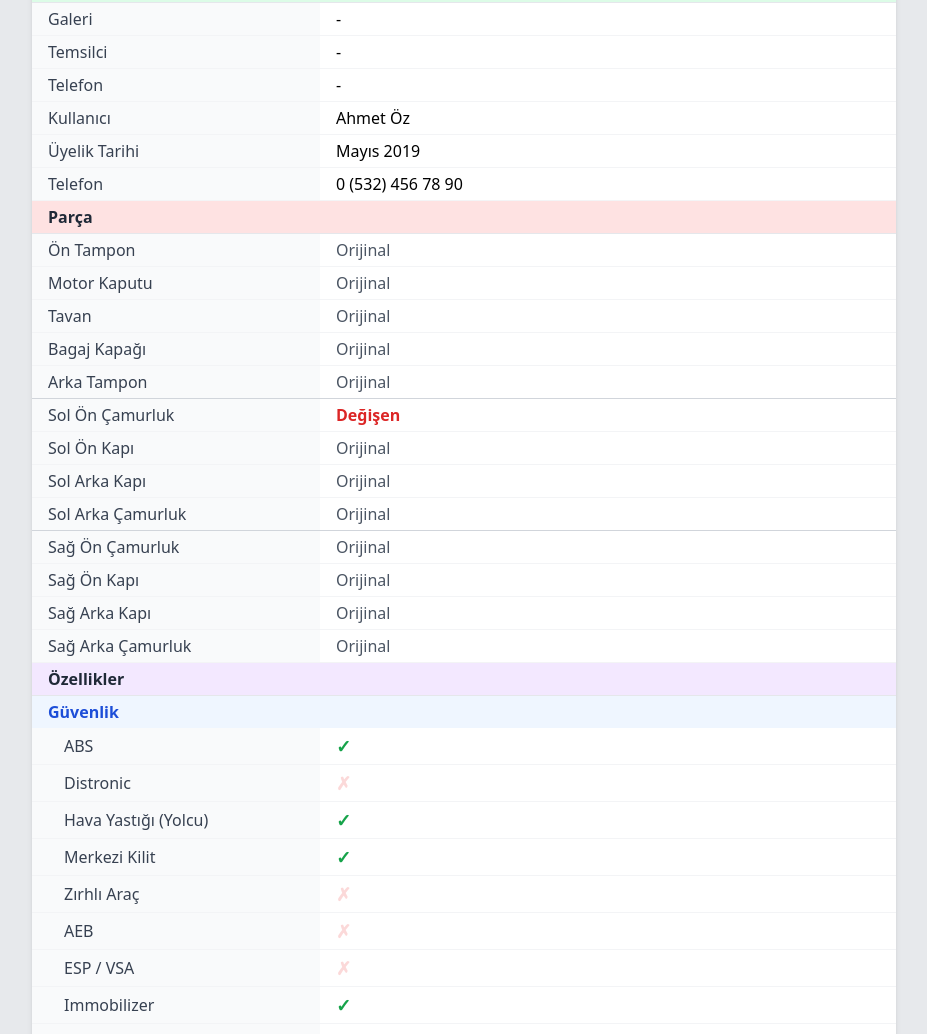
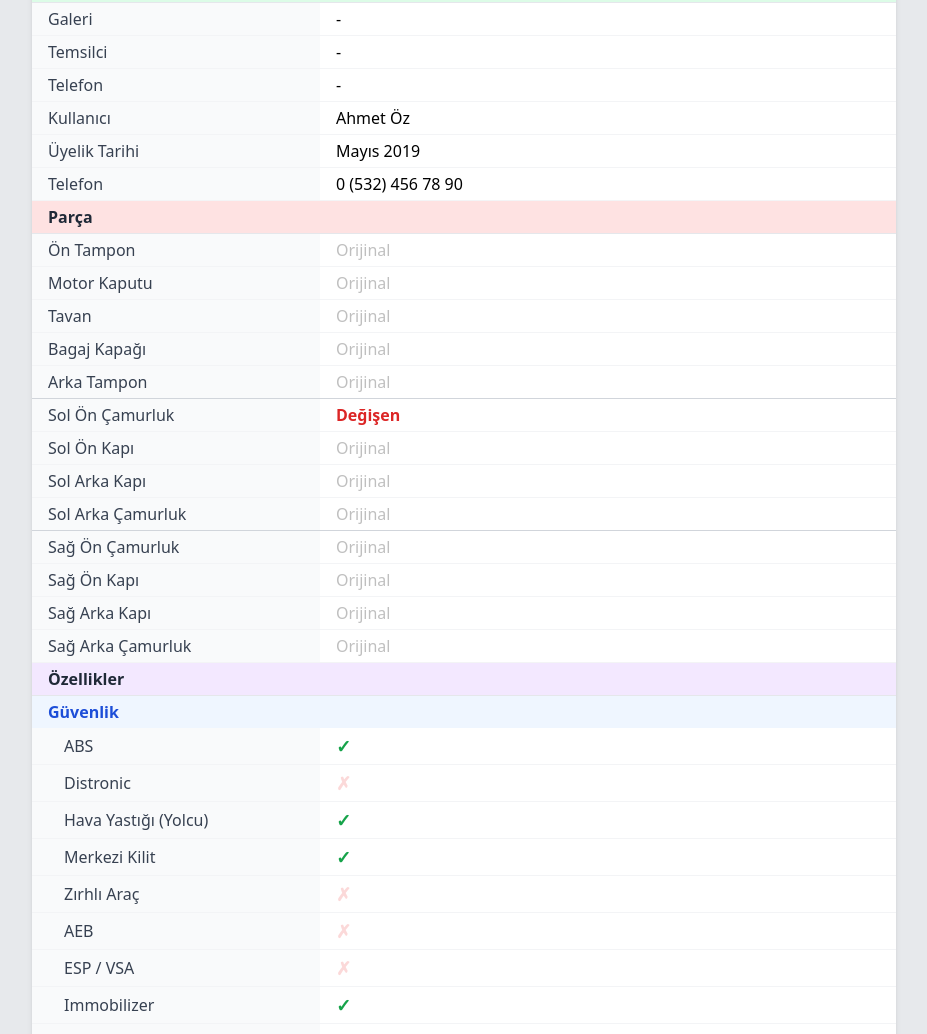
Before and after one commit to akinuri/sahibinden-scraper, a website: page index.html in a window 1280 px wide. Shown: the part 1287-2321 px from the top of the page, without its empty margins (176-1103 px from the left). Drawn offline with nearby package versions, Linux system fonts and the light colour scheme.

Commit message:
(ui) index.html: faded "Orijinal" text

```diff
--- a/index.html
+++ b/index.html
@@ -1099,7 +1099,7 @@
                     } else if (normalizedStatus.includes('boyalı') || normalizedStatus.includes('boyal')) {
                         statusClass = 'font-bold text-blue-600';
                     } else if (normalizedStatus.includes('orijinal')) {
-                        statusClass = 'text-gray-600';
+                        statusClass = 'text-black/25';
                     }
                 }
 
```
